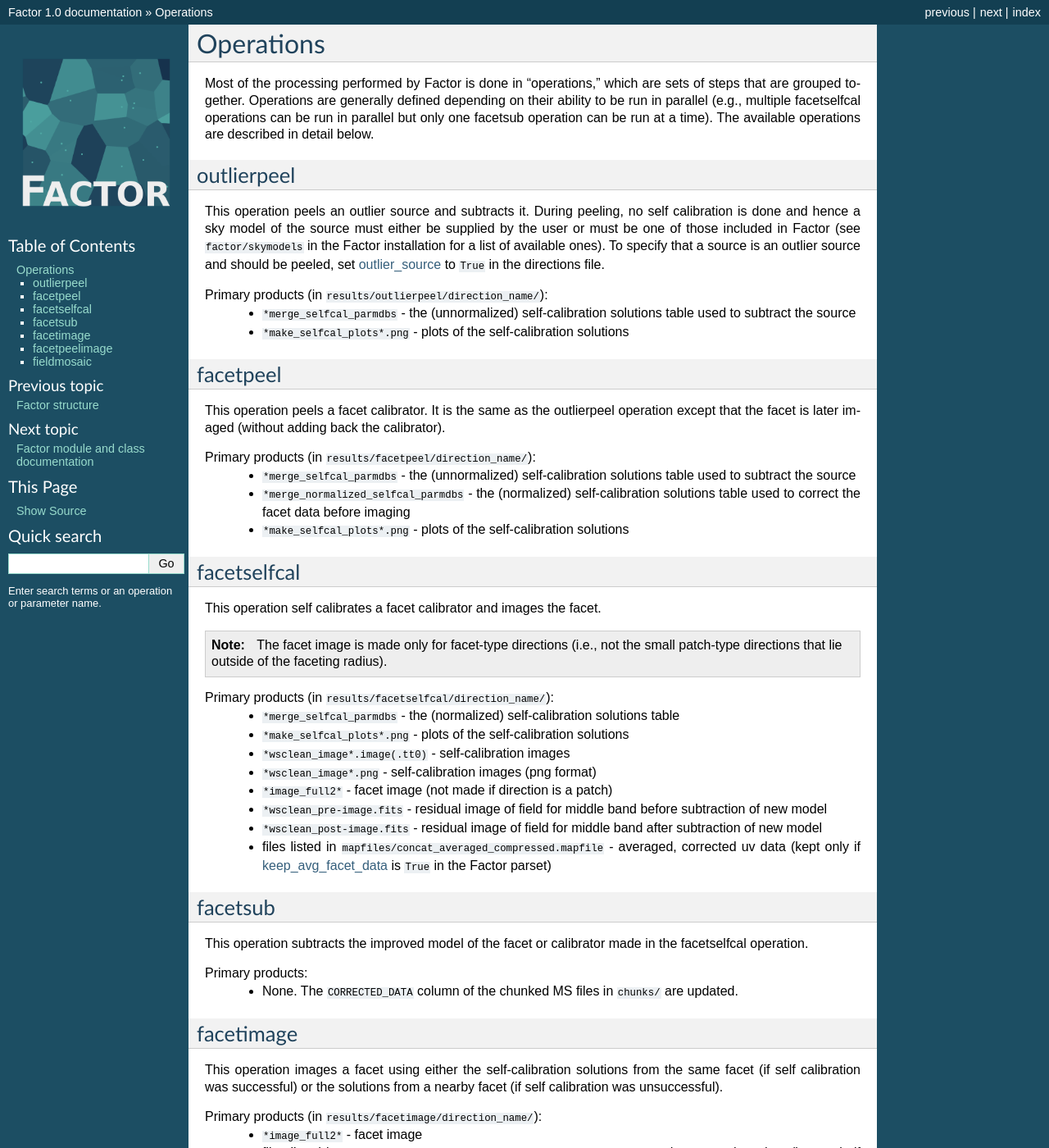
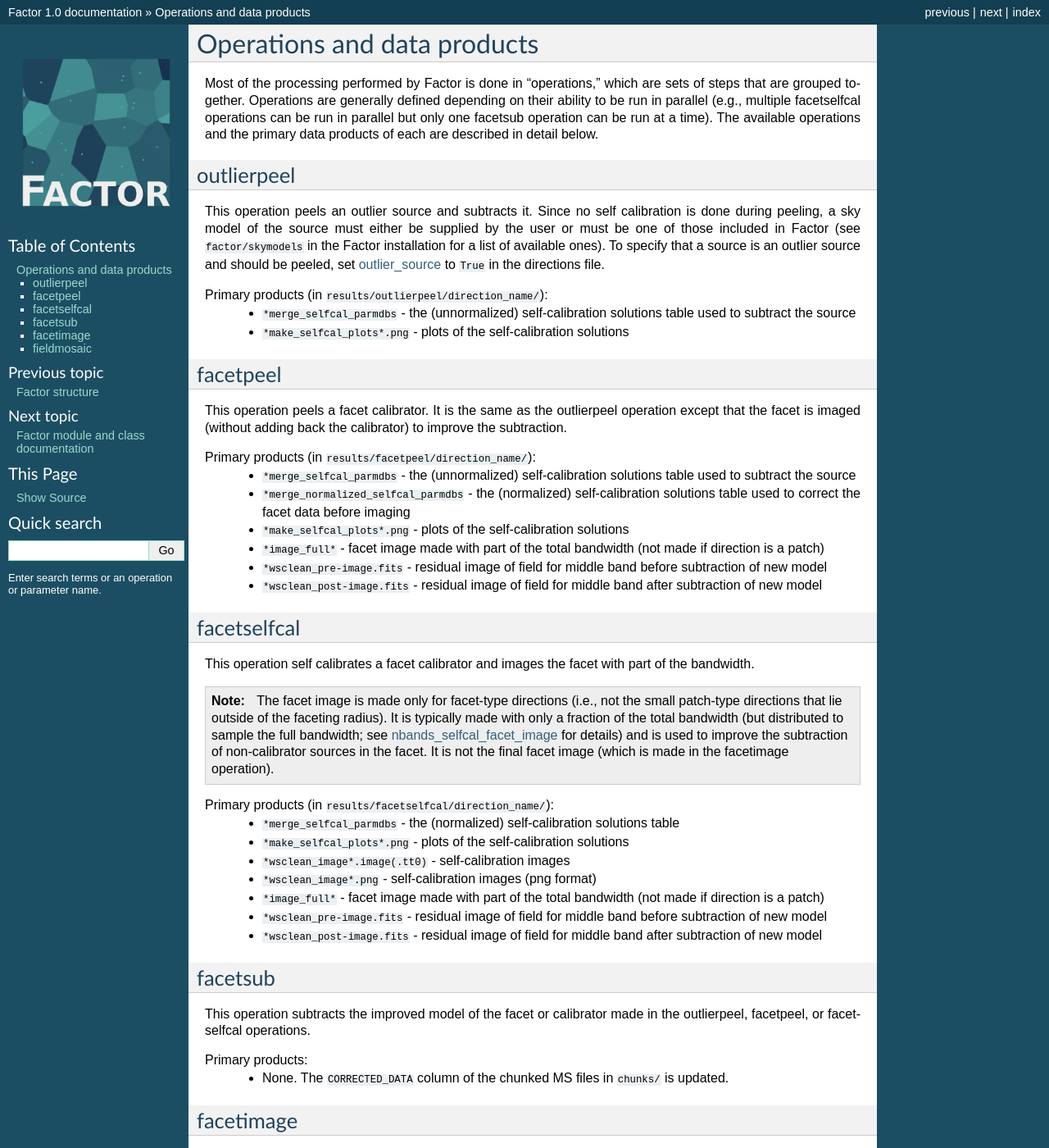
Before and after one commit to lofar-astron/factor, a Sphinx documentation site: the page built from docs/source/operations.rst, in a window 1280 px wide and 1400 px high. Shown: the whole window at 82% size. Built offline with Sphinx 7.4.7, drawn with Linux system fonts in a browser that asks for light colours; some of the changed text lies outside the part shown.

Commit message:
Update docs

```diff
--- a/docs/source/index.rst
+++ b/docs/source/index.rst
@@ -39,8 +39,8 @@ Setting Up and Running Factor
    tips
 
 
-Factor Operations
------------------
+Factor Operations and Primary Data Products
+-------------------------------------------
 
 .. toctree::
    :maxdepth: 2
--- a/docs/source/operations.rst
+++ b/docs/source/operations.rst
@@ -1,15 +1,15 @@
 .. _operations:
 
-Operations
-==========
+Operations and data products
+============================
 
-Most of the processing performed by Factor is done in "operations," which are sets of steps that are grouped together. Operations are generally defined depending on their ability to be run in parallel (e.g., multiple facetselfcal operations can be run in parallel but only one facetsub operation can be run at a time). The available operations are described in detail below.
+Most of the processing performed by Factor is done in "operations," which are sets of steps that are grouped together. Operations are generally defined depending on their ability to be run in parallel (e.g., multiple facetselfcal operations can be run in parallel but only one facetsub operation can be run at a time). The available operations and the primary data products of each are described in detail below.
 
 
 outlierpeel
 -----------
 
-This operation peels an outlier source and subtracts it. During peeling, no self calibration is done and hence a sky model of the source must either be supplied by the user or must be one of those included in Factor (see ``factor/skymodels`` in the Factor installation for a list of available ones). To specify that a source is an outlier source and should be peeled, set :term:`outlier_source` to ``True`` in the directions file.
+This operation peels an outlier source and subtracts it. Since no self calibration is done during peeling, a sky model of the source must either be supplied by the user or must be one of those included in Factor (see ``factor/skymodels`` in the Factor installation for a list of available ones). To specify that a source is an outlier source and should be peeled, set :term:`outlier_source` to ``True`` in the directions file.
 
 Primary products (in ``results/outlierpeel/direction_name/``):
     * ``*merge_selfcal_parmdbs`` - the (unnormalized) self-calibration solutions table used to subtract the source
@@ -19,61 +19,57 @@ Primary products (in ``results/outlierpeel/direction_name/``):
 facetpeel
 ---------
 
-This operation peels a facet calibrator. It is the same as the outlierpeel operation except that the facet is later imaged (without adding back the calibrator).
+This operation peels a facet calibrator. It is the same as the outlierpeel operation except that the facet is imaged (without adding back the calibrator) to improve the subtraction.
 
 Primary products (in ``results/facetpeel/direction_name/``):
     * ``*merge_selfcal_parmdbs`` - the (unnormalized) self-calibration solutions table used to subtract the source
     * ``*merge_normalized_selfcal_parmdbs`` - the (normalized) self-calibration solutions table used to correct the facet data before imaging
     * ``*make_selfcal_plots*.png`` - plots of the self-calibration solutions
+    * ``*image_full*`` - facet image made with part of the total bandwidth (not made if direction is a patch)
+    * ``*wsclean_pre-image.fits`` - residual image of field for middle band before subtraction of new model
+    * ``*wsclean_post-image.fits`` - residual image of field for middle band after subtraction of new model
 
 
 facetselfcal
 ------------
 
-This operation self calibrates a facet calibrator and images the facet.
+This operation self calibrates a facet calibrator and images the facet with part of the bandwidth.
 
 .. note::
 
-    The facet image is made only for facet-type directions (i.e., not the small patch-type directions that lie outside of the faceting radius).
+    The facet image is made only for facet-type directions (i.e., not the small patch-type directions that lie outside of the faceting radius). It is typically made with only a fraction of the total bandwidth (but distributed to sample the full bandwidth; see :term:`nbands_selfcal_facet_image` for details) and is used to improve the subtraction of non-calibrator sources in the facet. It is not the final facet image (which is made in the facetimage operation).
 
 Primary products (in ``results/facetselfcal/direction_name/``):
     * ``*merge_selfcal_parmdbs`` - the (normalized) self-calibration solutions table
     * ``*make_selfcal_plots*.png`` - plots of the self-calibration solutions
     * ``*wsclean_image*.image(.tt0)`` - self-calibration images
     * ``*wsclean_image*.png`` - self-calibration images (png format)
-    * ``*image_full2*`` - facet image (not made if direction is a patch)
+    * ``*image_full*`` - facet image made with part of the total bandwidth (not made if direction is a patch)
     * ``*wsclean_pre-image.fits`` - residual image of field for middle band before subtraction of new model
     * ``*wsclean_post-image.fits`` - residual image of field for middle band after subtraction of new model
-    * files listed in ``mapfiles/concat_averaged_compressed.mapfile`` - averaged, corrected uv data (kept only if :term:`keep_avg_facet_data` is ``True`` in the Factor parset)
 
 
 facetsub
 --------
 
-This operation subtracts the improved model of the facet or calibrator made in the facetselfcal operation.
+This operation subtracts the improved model of the facet or calibrator made in the outlierpeel, facetpeel, or facetselfcal operations.
 
 Primary products:
-    * None. The ``CORRECTED_DATA`` column of the chunked MS files in ``chunks/`` are updated.
+    * None. The ``CORRECTED_DATA`` column of the chunked MS files in ``chunks/`` is updated.
 
 
 facetimage
 ----------
 
-This operation images a facet using either the self-calibration solutions from the same facet (if self calibration was successful) or the solutions from a nearby facet (if self calibration was unsuccessful).
+This operation images a facet using the full bandwidth. The self-calibration solutions from the same facet (if self calibration was successful) or the solutions from the nearest facet (if self calibration was unsuccessful) are used.
+
+.. note::
+
+    Multiple facetimage operations may be run if more than one set of imaging parameters were specified in the parset. In this case, the operation names will include the parameter values. E.g., ``facetimage_c15.0r-1.0t45.0u80.0`` is the operation to make an image with a cellsize of 15.0 arcsec, a robust value of -1.0, a Gaussian taper of 45.0 arcsec, and a uv cut of 80 lambda.
 
 Primary products (in ``results/facetimage/direction_name/``):
     * ``*image_full2*`` - facet image
-    * files listed in ``mapfiles/concat_averaged_compressed.mapfile`` - averaged, corrected uv data (kept only if :term:`keep_avg_facet_data` is ``True`` in the Factor parset)
-
-
-facetpeelimage
---------------
-
-This operation images a facet using the self-calibration solutions from the facetpeel operation.
-
-Primary products (in ``results/facetpeelimage/direction_name/``):
-    * ``*image_full2*`` - facet image
-    * files listed in ``mapfiles/concat_averaged_compressed.mapfile`` - averaged, corrected uv data (kept only if :term:`keep_avg_facet_data` is ``True`` in the Factor parset)
+    * files listed in ``mapfiles/imaging_input.mapfile`` - averaged, corrected uv data (kept only if :term:`keep_avg_facet_data` is ``True`` in the Factor parset)
 
 
 fieldmosaic
@@ -81,6 +77,10 @@ fieldmosaic
 
 This operation creates a mosaic of the field by joining the facet images together and correcting for the primary beam attenuation.
 
+.. note::
+
+    Multiple fieldmosaic operations may be run if more than one set of imaging parameters were specified in the parset. In this case, the operation names will include the parameter values. E.g., ``fieldmosaic_c15.0r-1.0t45.0u80.0`` is the operation to mosaic the images with a cellsize of 15.0 arcsec, a robust value of -1.0, a Gaussian taper of 45.0 arcsec, and a uv cut of 80 lambda.
+
 Primary products (in ``results/fieldmosaic/field/``):
     * ``*correct_mosaic.pbcor.fits`` - primary-beam-corrected mosaic
     * ``*correct_mosaic.pbcut.fits`` - primary-beam-corrected mosaic (blanked beyond 40% power point of primary beam)
```
Also changed, not shown: docs/source/parset.rst (+13 -6 lines), docs/source/tips.rst (+5 -5 lines).
